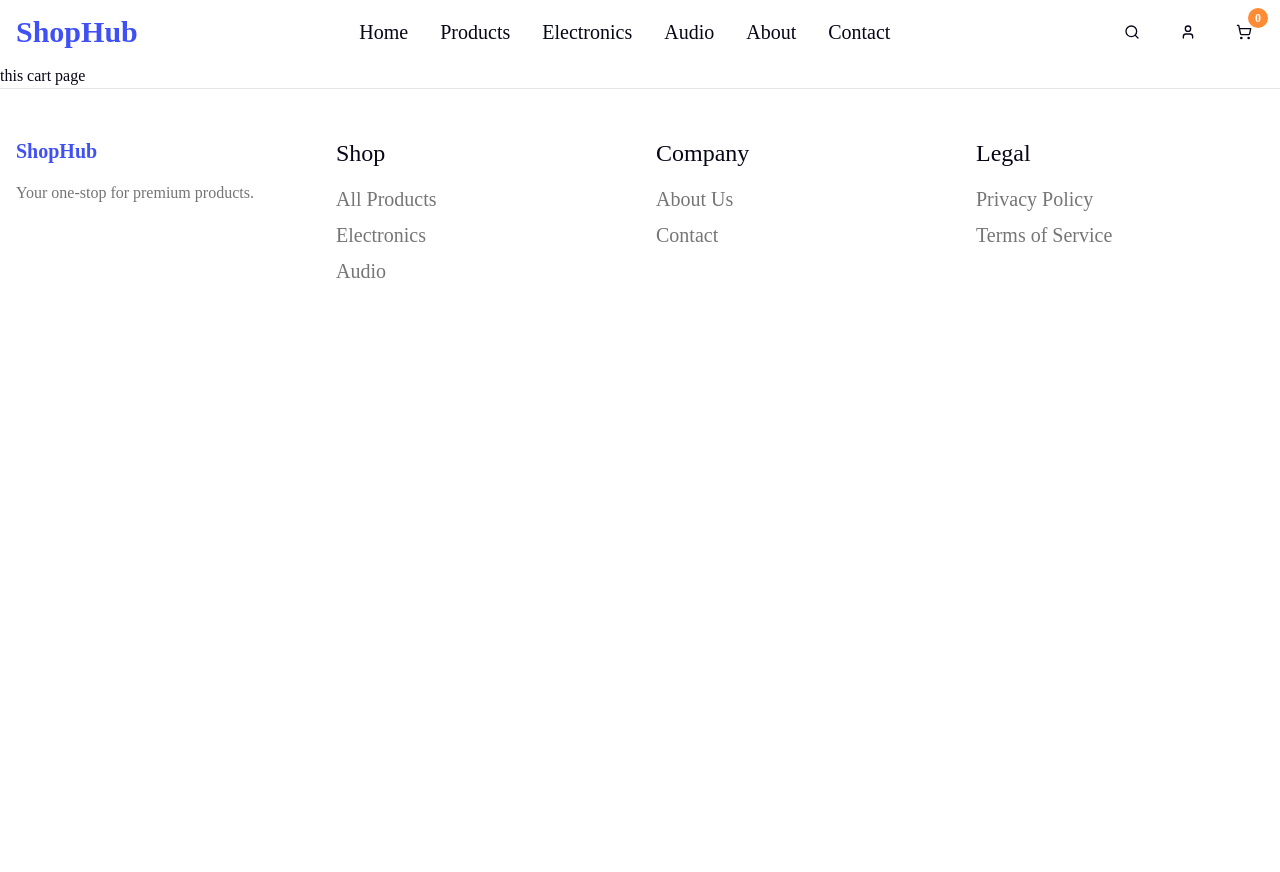
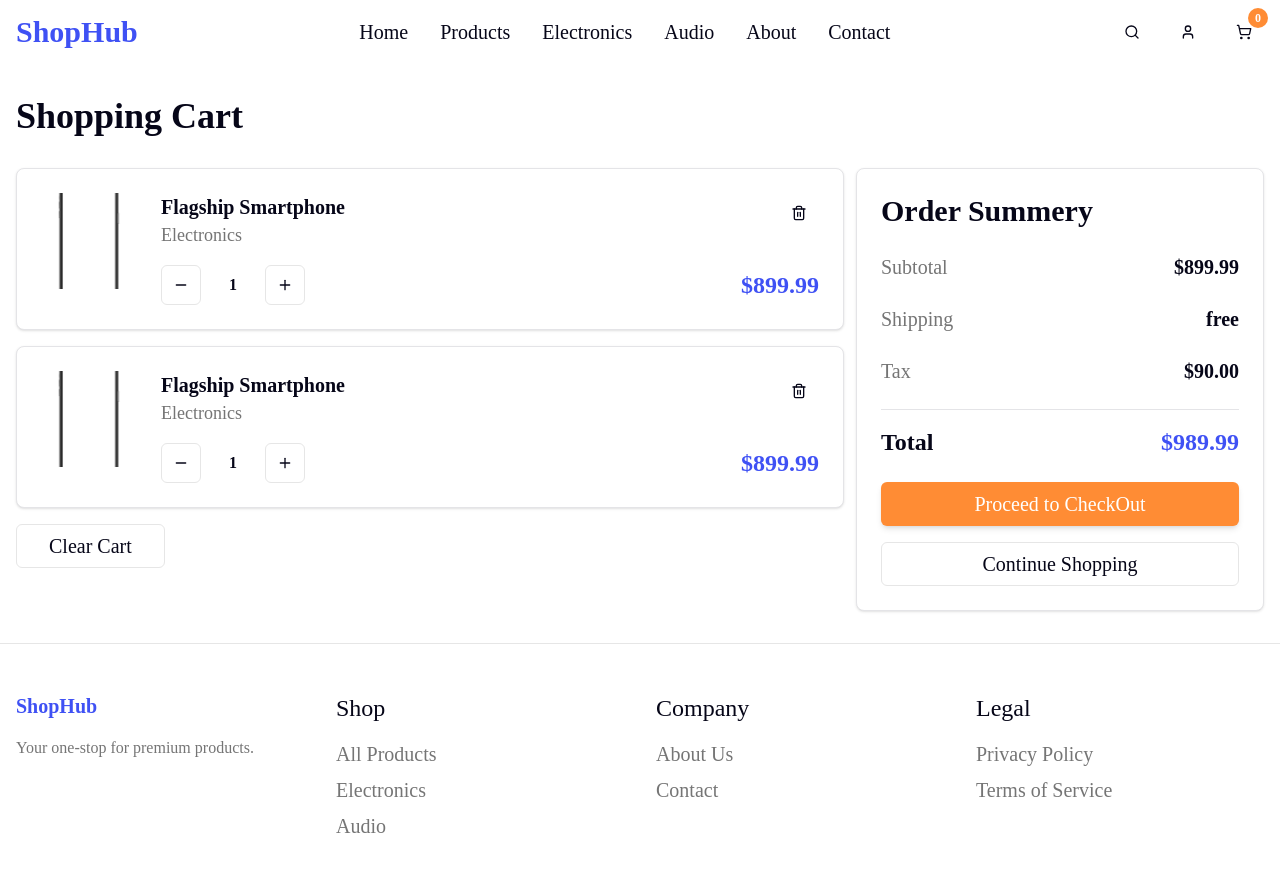
Before and after one commit to mohammadmehdidalvandii/shopHub-frontend, a Next.js app: page /Cart in a window 1280 px wide. Shown: the top 872 px of the page. Before the commit the page ends 800 px from the top, so only its background shows below. Built offline with nearby package versions, Linux system fonts and the light colour scheme.

Commit message:
created section Basket for cart-page

```diff
--- a/src/app/Cart/page.tsx
+++ b/src/app/Cart/page.tsx
@@ -2,6 +2,7 @@ import Footer from '@/components/modules/Footer/Footer';
 import Navigation from '@/components/modules/Navigation/Navigation';
 import React from 'react';
 import type { Metadata } from "next";
+import Basket from '@/components/templates/cart/Basket/Basket';
 
 
  export const metadata: Metadata = {
@@ -13,7 +14,7 @@ const page:React.FC = ()=>{
   return (
     <div className="min-h-screen bg-white">
         <Navigation/>
-        this cart page
+        <Basket/>
         <Footer/>
     </div>
   )
--- /dev/null
+++ b/src/components/templates/cart/Basket/Basket.tsx
@@ -0,0 +1,164 @@
+"use client"
+import { Card, CardContent } from '@/components/ui/Cart';
+import Image from 'next/image';
+import React from 'react';
+import products from '../../../../../public/assets/images/product.png'
+import { Button } from '@/components/ui/Button';
+import { Minus, Plus, Trash2 } from 'lucide-react';
+import { showSuccess } from '@/utils/Toasts';
+import Link from 'next/link';
+
+const Basket:React.FC = ()=>{
+  return (
+    <section>
+        <div className="container mx-auto px-4 py-8">
+            <h1 className="text-4xl font-robotoBold font-bold mb-8">Shopping Cart</h1>
+            <div className="grid grid-cols-1 lg:grid-cols-3 gap-3">
+                <div className="col-span-2 space-y-4">
+                    <Card >
+                        <CardContent className='p-6'>
+                            <div className="flex gap-6">
+                                <div className="w-24 h-24 rounded-lg overflow-hidden bg-gray-light shrink-0">
+                                    <Image src={products} loading='lazy' alt='basket product' width={200} height={200} className='w-full h-full object-cover'/>
+                                </div>
+                                <div className="flex-1">
+                                    <div className="flex justify-between mb-2">
+                                        <div>
+                                            <h3 className="font-robotoBold font-semibold text-xl">Flagship Smartphone</h3>
+                                            <p className="text-lg text-gray-medium">Electronics</p>
+                                        </div>
+                                        <Button
+                                        variant="ghost"
+                                        size='icon'
+                                        ><Trash2 className='h-4 w-4'/>
+                                        </Button>
+                                    </div>
+                                    <div className="flex items-center justify-between mt-4">
+                                        <div className="flex items-center gap-2">
+                                            <Button
+                                            variant='outline'
+                                            size='icon'
+                                            >
+                                                <Minus className='h-4 w-4'/>
+                                            </Button>
+                                            <span className="w-12 text-center font-semibold">1</span>
+                                             <Button
+                                            variant='outline'
+                                            size='icon'
+                                            >
+                                                <Plus className='h-4 w-4'/>
+                                            </Button>
+                                        </div>
+                                        <p className="text-2xl font-robotoBold font-bold text-primary">$899.99</p>
+                                    </div>
+                                </div>
+                            </div>
+                        </CardContent>
+                    </Card>
+                    <Card >
+                        <CardContent className='p-6'>
+                            <div className="flex gap-6">
+                                <div className="w-24 h-24 rounded-lg overflow-hidden bg-gray-light shrink-0">
+                                    <Image src={products} loading='lazy' alt='basket product' width={200} height={200} className='w-full h-full object-cover'/>
+                                </div>
+                                <div className="flex-1">
+                                    <div className="flex justify-between mb-2">
+                                        <div>
+                                            <h3 className="font-robotoBold font-semibold text-xl">Flagship Smartphone</h3>
+                                            <p className="text-lg text-gray-medium">Electronics</p>
+                                        </div>
+                                        <Button
+                                        variant="ghost"
+                                        size='icon'
+                                        ><Trash2 className='h-4 w-4'/>
+                                        </Button>
+                                    </div>
+                                    <div className="flex items-center justify-between mt-4">
+                                        <div className="flex items-center gap-2">
+                                            <Button
+                                            variant='outline'
+                                            size='icon'
+                                            >
+                                                <Minus className='h-4 w-4'/>
+                                            </Button>
+                                            <span className="w-12 text-center font-semibold">1</span>
+                                             <Button
+                                            variant='outline'
+                                            size='icon'
+                                            >
+                                                <Plus className='h-4 w-4'/>
+                                            </Button>
+                                        </div>
+                                        <p className="text-2xl font-robotoBold font-bold text-primary">$899.99</p>
+                                    </div>
+                                </div>
+                            </div>
+                        </CardContent>
+                    </Card>
+                    {/* button clear all basket */}
+                    <Button
+                    variant='outline'
+                    size='lg'
+                    onClick={()=>showSuccess('Cart Cleared')}
+                    >
+                        Clear Cart
+                    </Button>
+                </div>
+                <div className="col-span-1">
+                    <Card className='sticky top-24'>
+                        <CardContent className='p-6'>
+                            <h2 className="text-3xl font-robotoBold font-bold mb-6">Order Summery</h2>
+                            <div className="space-y-4 mb-6">
+                                <div className="flex justify-between text-xl">
+                                    <span className="text-gray-medium">Subtotal</span>
+                                    <span className="font-semibold">$899.99</span>
+                                </div>
+                            </div>
+                            <div className="space-y-4 mb-6">
+                                <div className="flex justify-between text-xl">
+                                    <span className="text-gray-medium">Shipping</span>
+                                    <span className="font-semibold">free</span>
+                                </div>
+                            </div>
+                            <div className="space-y-4 mb-6">
+                                <div className="flex justify-between text-xl">
+                                    <span className="text-gray-medium">Tax</span>
+                                    <span className="font-semibold">$90.00</span>
+                                </div>
+                            </div>
+                            <div className="border-t border-input pt-4">
+                                <div className="space-y-4 mb-6">
+                                    <div className="flex justify-between text-2xl">
+                                        <span className="text-text font-robotoBlack font-black">Total</span>
+                                        <span className="font-bold text-primary">$989.99</span>
+                                    </div>
+                                </div>
+                            </div>
+                            <Link href='/Checkout'>
+                                <Button
+                                variant='accent'
+                                size="lg"
+                                className='w-full'
+                                >
+                                    Proceed to CheckOut
+                                </Button>
+                            </Link>
+                            <Link href='/Products'>
+                                <Button
+                                variant='outline'
+                                size="lg"
+                                className='w-full mt-4'
+                                >
+                                    Continue Shopping
+                                </Button>
+                            </Link>
+                        </CardContent>
+                    </Card>
+                </div>
+            </div>
+        </div>
+    </section>
+  )
+}
+
+export default Basket
--- a/src/components/ui/Cart.tsx
+++ b/src/components/ui/Cart.tsx
@@ -2,7 +2,7 @@ import * as React from 'react';
 import { cn } from '@/utils/cn';
 
 const Card = React.forwardRef<HTMLDivElement, React.HTMLAttributes<HTMLDivElement>>(({className , ...props}, ref)=>(
-    <div ref={ref} className={cn('rounded-lg  bg-white text-text shadow-sm', className)} {...props}/>
+    <div ref={ref} className={cn('rounded-lg  bg-white text-text shadow-sm border border-input', className)} {...props}/>
 ));
 Card.displayName = 'Card';
 
```
